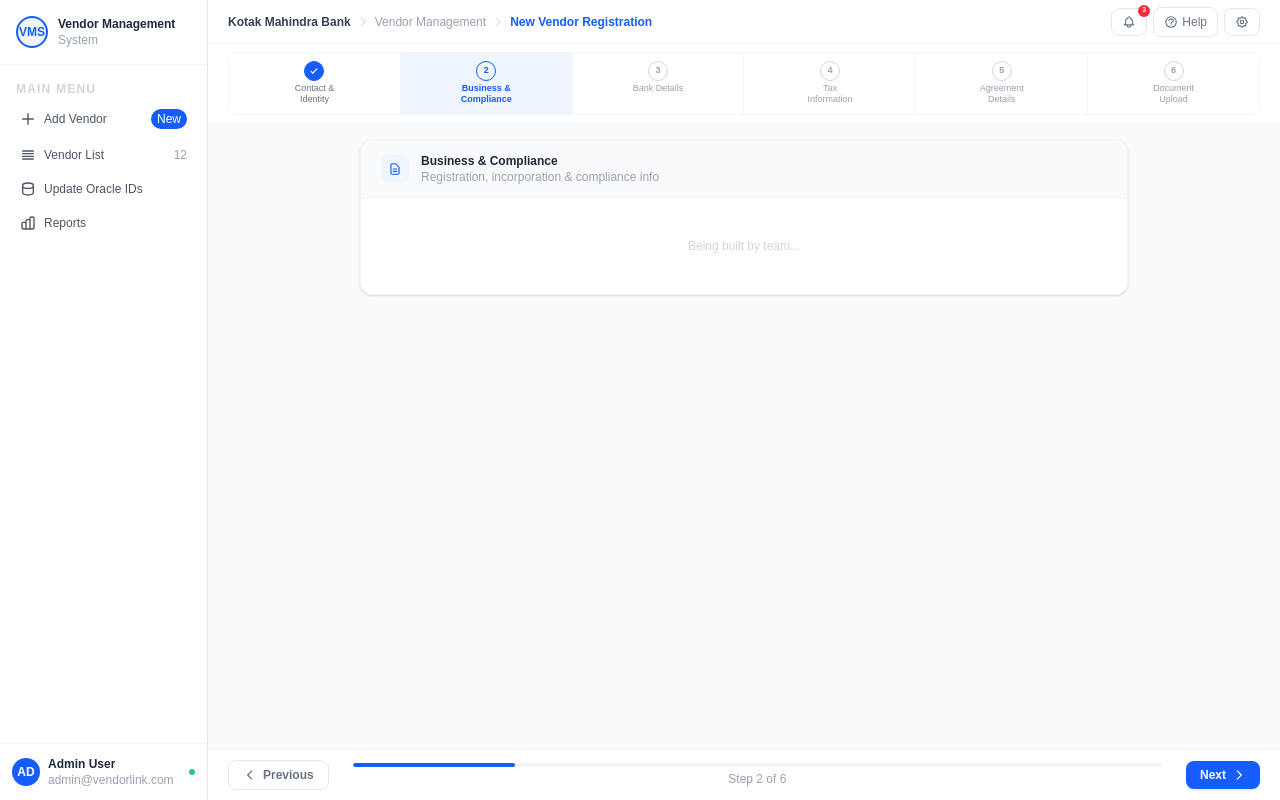
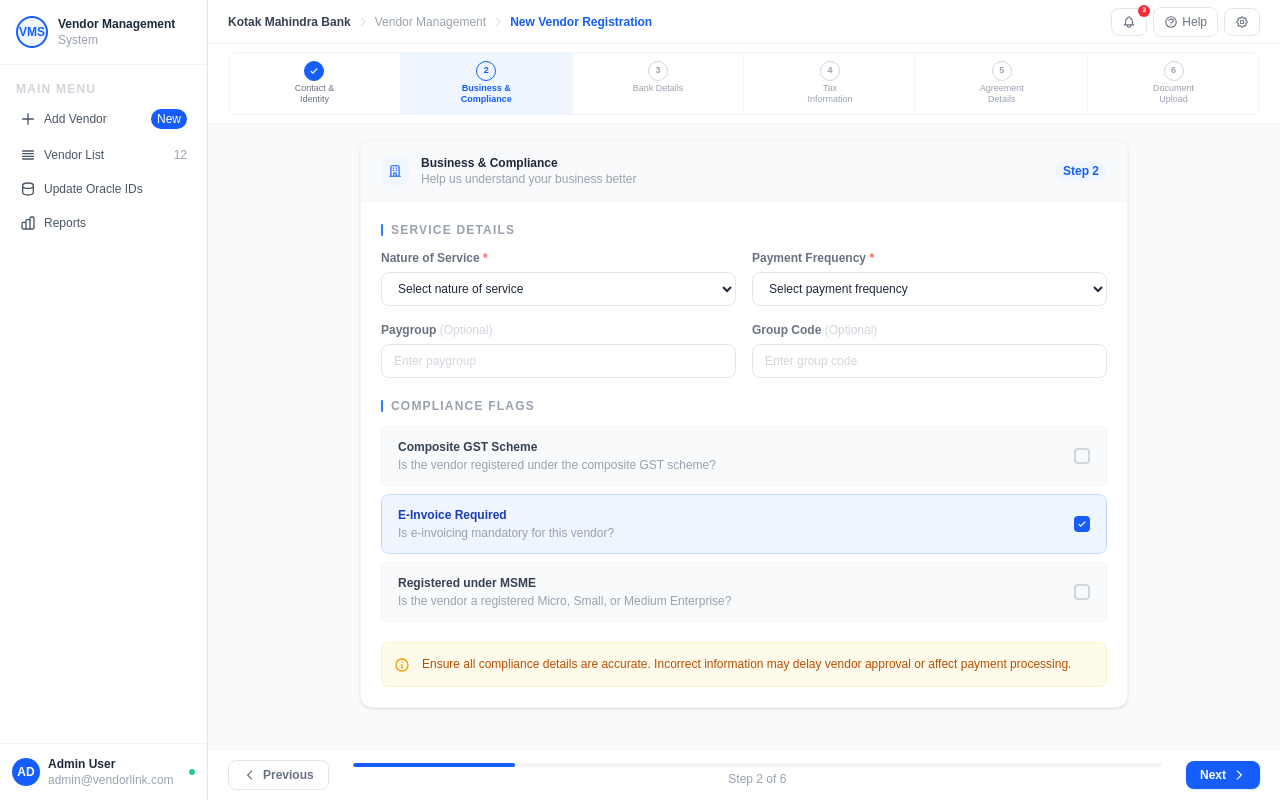
Before and after one commit to kiranr12r/vend, a Next.js app: page /vendors/new in a window 1280 px wide. Both pictures are taken after a click on the button "Next". Built offline with nearby package versions, Linux system fonts and the light colour scheme.

Commit message:
added:2nd page businesscompalince

```diff
--- a/app/(dashboard)/vendors/new/page.tsx
+++ b/app/(dashboard)/vendors/new/page.tsx
@@ -2,6 +2,7 @@
 
 import { useState } from "react";
 import Step1ContactIdentity from "@/components/forms/steps/Step1ContactIdentity";
+import Step2BusinessCompliance from "@/components/forms/steps/Step2BusinessCompliance";
 
 const STEPS = [
   { id: 1, label: "Contact & Identity" },
@@ -183,7 +184,7 @@ export default function NewVendorPage() {
             style={{ animation: "slideUp 0.2s ease" }}
           >
             {currentStep === 1 && <Step1ContactIdentity data={formData} onChange={handleChange} />}
-            {currentStep === 2 && <PlaceholderStep title="Business & Compliance" desc="Registration, incorporation & compliance info" />}
+            {currentStep === 2 && <Step2BusinessCompliance data={formData} onChange={handleChange} />}
             {currentStep === 3 && <PlaceholderStep title="Bank Details" desc="Verified account details for payments" />}
             {currentStep === 4 && <PlaceholderStep title="Tax Information" desc="GST, TAN and tax registration details" />}
             {currentStep === 5 && <PlaceholderStep title="Agreement Details" desc="Contract terms, duration & approvals" />}
--- /dev/null
+++ b/components/forms/steps/Step2BusinessCompliance.tsx
@@ -0,0 +1,210 @@
+"use client";
+
+interface Props {
+  data: any;
+  onChange: (field: string, value: any) => void;
+}
+
+const inp = "w-full px-3 py-2 border border-gray-200 rounded-lg text-xs font-medium text-gray-800 bg-white focus:outline-none focus:border-blue-400 focus:ring-2 focus:ring-blue-50 transition-all duration-150 placeholder:text-gray-300";
+const lbl = "block text-xs font-semibold text-gray-500 mb-1.5";
+
+const NATURE_OPTIONS = [
+  "Rent",
+  "Professional Services",
+  "Contract Labour",
+  "Supply of Goods",
+  "Maintenance & Repair",
+  "Consulting",
+  "IT Services",
+  "Logistics",
+  "Others",
+];
+
+const FREQUENCY_OPTIONS = [
+  "Monthly",
+  "Quarterly",
+  "Half-Yearly",
+  "Annually",
+  "One-Time",
+  "On Invoice",
+];
+
+interface ToggleRowProps {
+  field: string;
+  label: string;
+  desc: string;
+  checked: boolean;
+  onChange: (field: string, value: boolean) => void;
+}
+
+function ToggleRow({ field, label, desc, checked, onChange }: ToggleRowProps) {
+  return (
+    <div
+      onClick={() => onChange(field, !checked)}
+      className={`flex items-center justify-between px-4 py-3 rounded-lg border cursor-pointer select-none transition-all duration-150 ${
+        checked
+          ? "border-blue-200 bg-blue-50"
+          : "border-gray-100 bg-gray-50 hover:border-gray-200 hover:bg-gray-100"
+      }`}
+    >
+      <div>
+        <p className={`text-xs font-semibold ${checked ? "text-blue-800" : "text-gray-700"}`}>
+          {label}
+        </p>
+        <p className="text-xs text-gray-400 mt-0.5">{desc}</p>
+      </div>
+      <div className={`w-4 h-4 rounded border-2 flex items-center justify-center shrink-0 transition-all duration-150 ${
+        checked ? "bg-blue-600 border-blue-600" : "border-gray-300"
+      }`}>
+        {checked && (
+          <svg className="w-2.5 h-2.5 text-white" fill="none" stroke="currentColor" viewBox="0 0 24 24">
+            <path strokeLinecap="round" strokeLinejoin="round" strokeWidth={3} d="M5 13l4 4L19 7"/>
+          </svg>
+        )}
+      </div>
+    </div>
+  );
+}
+
+export default function Step2BusinessCompliance({ data, onChange }: Props) {
+  return (
+    <div>
+      {/* Card Header */}
+      <div className="flex items-center gap-3 px-5 py-3.5 border-b border-gray-100 bg-gray-50">
+        <div className="w-7 h-7 rounded-lg bg-blue-50 flex items-center justify-center shrink-0">
+          <svg className="w-3.5 h-3.5 text-blue-600" fill="none" stroke="currentColor" viewBox="0 0 24 24">
+            <path strokeLinecap="round" strokeLinejoin="round" strokeWidth={2} d="M19 21V5a2 2 0 00-2-2H7a2 2 0 00-2 2v16m14 0h2m-2 0h-5m-9 0H3m2 0h5M9 7h1m-1 4h1m4-4h1m-1 4h1m-5 10v-5a1 1 0 011-1h2a1 1 0 011 1v5m-4 0h4"/>
+          </svg>
+        </div>
+        <div>
+          <p className="text-xs font-bold text-gray-800">Business & Compliance</p>
+          <p className="text-xs text-gray-400">Help us understand your business better</p>
+        </div>
+        <span className="ml-auto text-xs font-semibold bg-blue-50 text-blue-600 px-2 py-0.5 rounded-full">Step 2</span>
+      </div>
+
+      {/* Body */}
+      <div className="p-5 space-y-5">
+
+        {/* Nature of Service + Payment Frequency */}
+        <div>
+          <p className="text-xs font-bold text-gray-400 uppercase tracking-widest mb-3 flex items-center gap-2">
+            <span className="w-0.5 h-3 bg-blue-500 rounded-full inline-block"/>
+            Service Details
+          </p>
+          <div className="grid grid-cols-2 gap-4">
+            <div>
+              <label className={lbl}>Nature of Service <span className="text-red-400">*</span></label>
+              <select
+                value={data.natureOfService || ""}
+                onChange={(e) => onChange("natureOfService", e.target.value)}
+                className={inp}
+              >
+                <option value="">Select nature of service</option>
+                {NATURE_OPTIONS.map((o) => (
+                  <option key={o} value={o}>{o}</option>
+                ))}
+              </select>
+            </div>
+            <div>
+              <label className={lbl}>Payment Frequency <span className="text-red-400">*</span></label>
+              <select
+                value={data.paymentFrequency || ""}
+                onChange={(e) => onChange("paymentFrequency", e.target.value)}
+                className={inp}
+              >
+                <option value="">Select payment frequency</option>
+                {FREQUENCY_OPTIONS.map((o) => (
+                  <option key={o} value={o}>{o}</option>
+                ))}
+              </select>
+            </div>
+            <div>
+              <label className={lbl}>Paygroup <span className="text-gray-300 font-normal">(Optional)</span></label>
+              <input
+                type="text"
+                value={data.paygroup || ""}
+                onChange={(e) => onChange("paygroup", e.target.value)}
+                placeholder="Enter paygroup"
+                className={inp}
+              />
+            </div>
+            <div>
+              <label className={lbl}>Group Code <span className="text-gray-300 font-normal">(Optional)</span></label>
+              <input
+                type="text"
+                value={data.groupCode || ""}
+                onChange={(e) => onChange("groupCode", e.target.value)}
+                placeholder="Enter group code"
+                className={inp}
+              />
+            </div>
+          </div>
+        </div>
+
+        {/* Compliance Toggles */}
+        <div>
+          <p className="text-xs font-bold text-gray-400 uppercase tracking-widest mb-3 flex items-center gap-2">
+            <span className="w-0.5 h-3 bg-blue-500 rounded-full inline-block"/>
+            Compliance Flags
+          </p>
+          <div className="space-y-2">
+            <ToggleRow
+              field="compositeGstScheme"
+              label="Composite GST Scheme"
+              desc="Is the vendor registered under the composite GST scheme?"
+              checked={data.compositeGstScheme || false}
+              onChange={onChange}
+            />
+            <ToggleRow
+              field="eInvoiceRequired"
+              label="E-Invoice Required"
+              desc="Is e-invoicing mandatory for this vendor?"
+              checked={data.eInvoiceRequired ?? true}
+              onChange={onChange}
+            />
+            <ToggleRow
+              field="registeredMsme"
+              label="Registered under MSME"
+              desc="Is the vendor a registered Micro, Small, or Medium Enterprise?"
+              checked={data.registeredMsme || false}
+              onChange={onChange}
+            />
+          </div>
+        </div>
+
+        {/* MSME Number — shows only if MSME is checked */}
+        {data.registeredMsme && (
+          <div style={{ animation: "slideUp 0.2s ease" }}>
+            <p className="text-xs font-bold text-gray-400 uppercase tracking-widest mb-3 flex items-center gap-2">
+              <span className="w-0.5 h-3 bg-emerald-500 rounded-full inline-block"/>
+              MSME Details
+            </p>
+            <div>
+              <label className={lbl}>MSME Registration Number <span className="text-red-400">*</span></label>
+              <input
+                type="text"
+                value={data.msmeNumber || ""}
+                onChange={(e) => onChange("msmeNumber", e.target.value.toUpperCase())}
+                placeholder="e.g. UDYAM-KA-03-0012345"
+                className={`${inp} font-mono tracking-wider`}
+              />
+              <p className="text-xs text-gray-400 mt-1">Enter the Udyam Registration Number issued by MSME ministry</p>
+            </div>
+          </div>
+        )}
+
+        {/* Info Box */}
+        <div className="flex items-start gap-3 p-3 bg-amber-50 border border-amber-100 rounded-lg">
+          <svg className="w-4 h-4 text-amber-500 shrink-0 mt-0.5" fill="none" stroke="currentColor" viewBox="0 0 24 24">
+            <path strokeLinecap="round" strokeLinejoin="round" strokeWidth={2} d="M13 16h-1v-4h-1m1-4h.01M21 12a9 9 0 11-18 0 9 9 0 0118 0z"/>
+          </svg>
+          <p className="text-xs text-amber-700 leading-relaxed">
+            Ensure all compliance details are accurate. Incorrect information may delay vendor approval or affect payment processing.
+          </p>
+        </div>
+
+      </div>
+    </div>
+  );
+}
```
